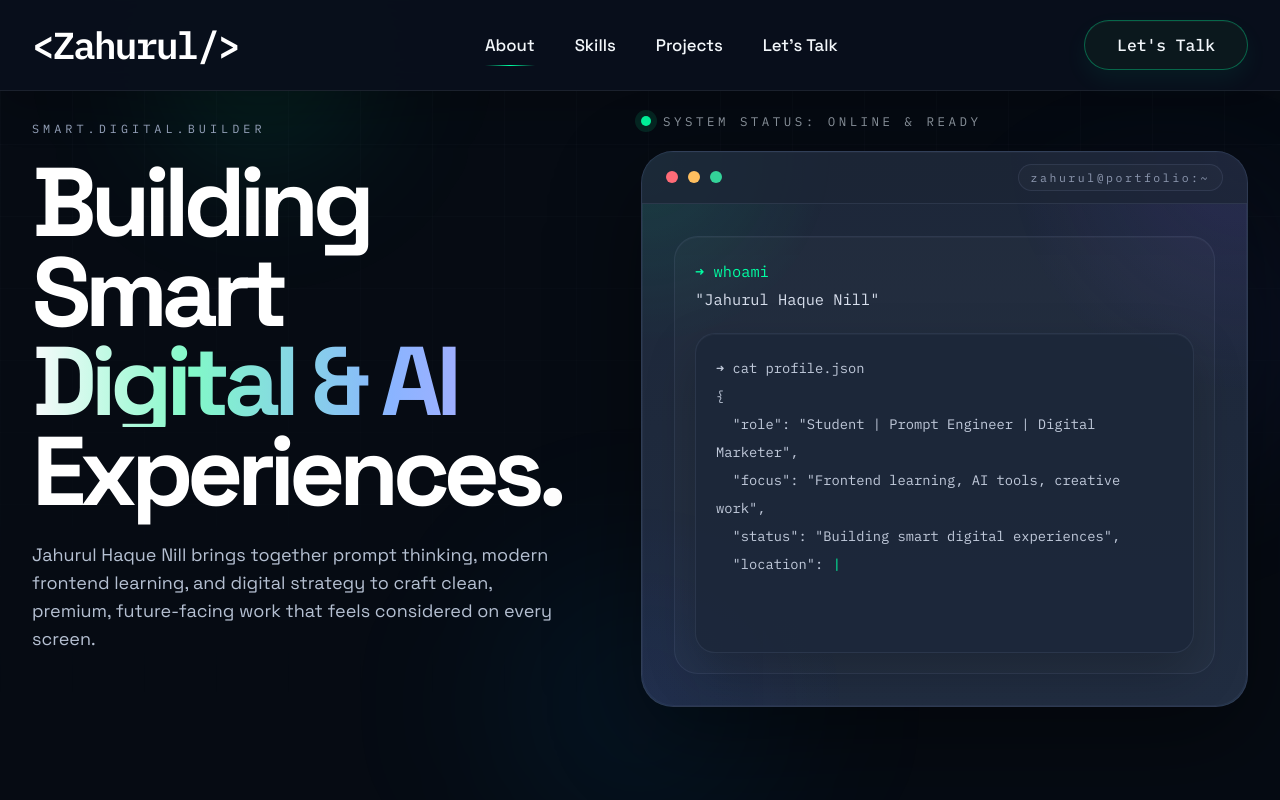
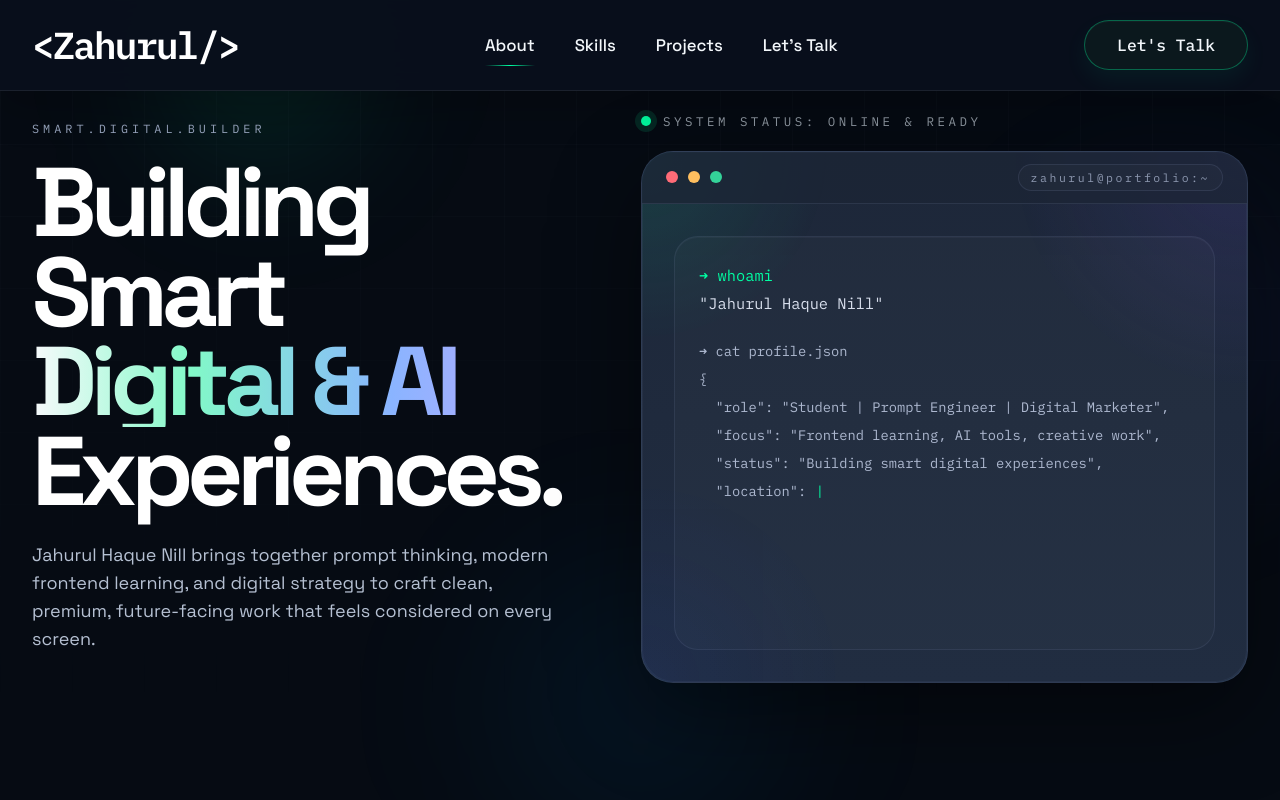
Before and after one commit to JAHURULNILL/jahurul, a React (Vite) app: page / in a window 1280 px wide. Shown: the top 800 px of the page. Built offline with nearby package versions, Linux system fonts and the light colour scheme.

Commit message:
Refine hero terminal spacing and text tone

```diff
--- a/src/components/HeroTerminal.tsx
+++ b/src/components/HeroTerminal.tsx
@@ -53,14 +53,14 @@ export function HeroTerminal() {
         </div>
 
         <div className="relative px-4 py-5 sm:px-6 sm:py-6 lg:px-8 lg:py-8">
-          <div className="rounded-[1.5rem] border border-[rgba(140,156,194,0.12)] bg-[rgba(255,255,255,0.02)] p-4 shadow-[inset_0_1px_0_rgba(255,255,255,0.03)] sm:p-5">
+          <div className="rounded-[1.5rem] border border-[rgba(140,156,194,0.12)] bg-[rgba(255,255,255,0.02)] p-5 shadow-[inset_0_1px_0_rgba(255,255,255,0.03)] sm:p-6">
             <div className="font-mono text-[0.9rem] leading-7 text-[var(--accent-soft)] sm:text-[0.96rem]">
               <div className="text-[var(--accent)]">➜ whoami</div>
               <div className="text-[#d7deec]">&quot;{person.name}&quot;</div>
             </div>
 
-            <div className="mt-5 min-h-[18.5rem] rounded-[1.25rem] border border-[rgba(140,156,194,0.13)] bg-[rgba(28,38,57,0.82)] p-4 shadow-[inset_0_1px_0_rgba(255,255,255,0.03),0_20px_50px_rgba(0,0,0,0.22)] sm:min-h-[20rem] sm:p-5">
-              <pre className="font-mono text-[0.78rem] leading-7 whitespace-pre-wrap break-words text-[#c1cadb] sm:text-[0.86rem]">
+            <div className="mt-5 min-h-[16.5rem] sm:min-h-[18rem]">
+              <pre className="font-mono text-[0.78rem] leading-7 whitespace-pre-wrap break-words text-[#adb8cf] sm:text-[0.86rem]">
                 {typedBlock}
                 <span className="terminal-cursor" aria-hidden="true">
                   |
```
